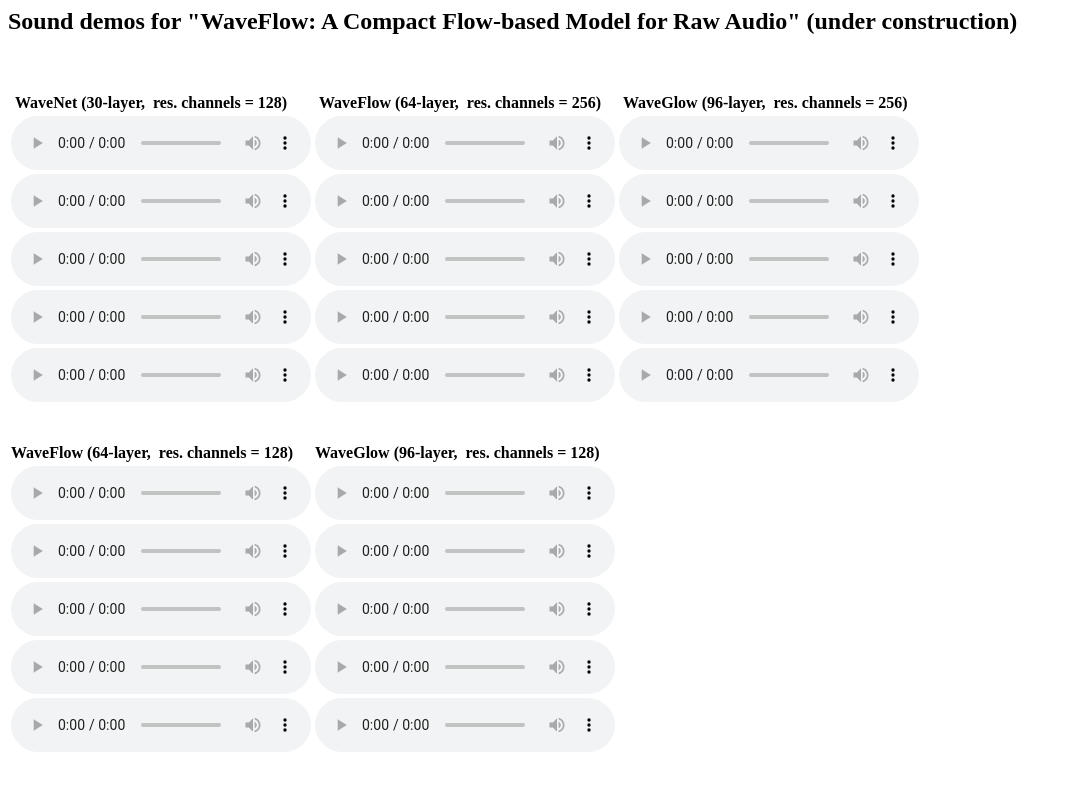
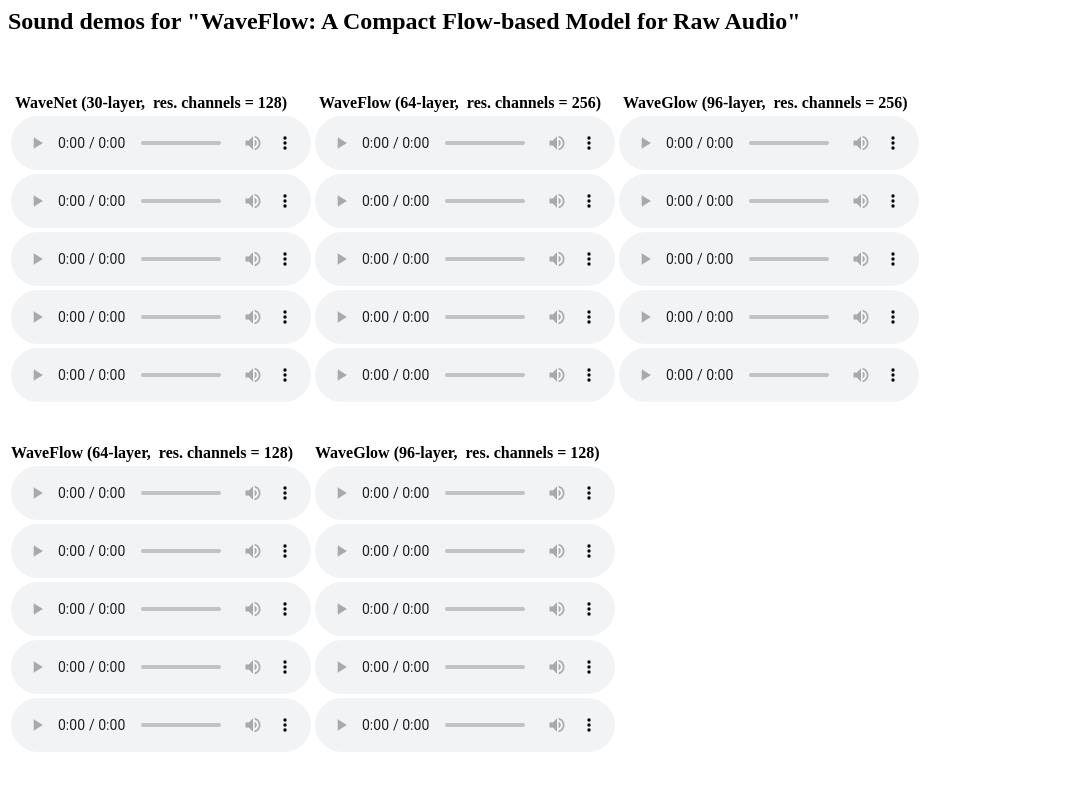
Before and after one commit to waveflow-demo/waveflow-demo.github.io, a plain HTML site: page index.html in a window 1280 px wide. Shown: the top 788 px of the page, without its empty margins (0-1071 px from the left). Drawn offline with Linux system fonts and the light colour scheme.

Commit message:
text edit

```diff
--- a/index.html
+++ b/index.html
@@ -3,7 +3,7 @@
     <meta charvctk_set="UTF-8">
     <title>Sound demos for "WaveFlow: A Compact Flow-based Model for Raw Audio"</title>
   </head>
-    <h2>Sound demos for "WaveFlow: A Compact Flow-based Model for Raw Audio" (under construction)</h2>
+    <h2>Sound demos for "WaveFlow: A Compact Flow-based Model for Raw Audio"</h2>
 
   <body>
 
```
